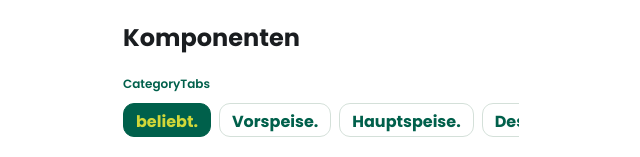
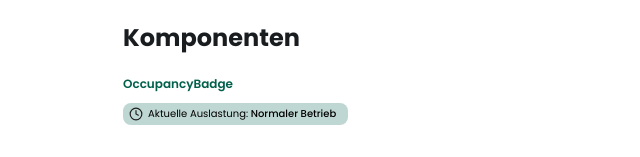
Before and after one commit to makroklar/makroklar, a Next.js app: page /guest/components in a window 1280 px wide. Shown: the top 157 px of the page, without its empty margins (319-959 px from the left). Built offline with nearby package versions, Linux system fonts and the light colour scheme.

Commit message:
Gastansicht: Anzeige der aktuellen Auslastung aus Figma
OccupancyBadge zeigt „Aktuelle Auslastung“ mit Status und wird mit
onClick zum Button. Dazu ein gemeinsames Uhr-Icon unter shared/icons.

```diff
--- a/src/areas/guest/ComponentsPage.tsx
+++ b/src/areas/guest/ComponentsPage.tsx
@@ -1,6 +1,7 @@
 import pizzaMargherita from '../../../public/images/guest/pizza-margherita.png';
 import { CategoryTabsDemo } from './CategoryTabsDemo';
 import { DishCard } from './components/menu/DishCard';
+import { OccupancyBadge } from './components/menu/OccupancyBadge';
 import { OnboardingDialogDemo } from './OnboardingDialogDemo';
 import styles from './ComponentsPage.module.css';
 
@@ -9,6 +10,11 @@ export function ComponentsPage() {
   return (
     <main className={styles.page}>
       <h1 className={styles.title}>Komponenten</h1>
+
+      <section className={styles.section}>
+        <h2 className={styles.sectionTitle}>OccupancyBadge</h2>
+        <OccupancyBadge status="Normaler Betrieb" />
+      </section>
 
       <section className={styles.section}>
         <h2 className={styles.sectionTitle}>CategoryTabs</h2>
--- /dev/null
+++ b/src/areas/guest/components/menu/OccupancyBadge.module.css
@@ -0,0 +1,39 @@
+.badge {
+  display: inline-flex;
+  align-self: flex-start;
+  align-items: center;
+  margin: 0;
+  padding: 4px 6px;
+  font-family: inherit;
+  color: var(--color-text-strong);
+  background: var(--color-primary-transparent);
+  border: none;
+  border-radius: 8px;
+}
+
+button.badge {
+  cursor: pointer;
+}
+
+button.badge:focus-visible {
+  outline: 2px solid var(--color-primary);
+  outline-offset: 2px;
+}
+
+.icon {
+  display: flex;
+  flex-shrink: 0;
+  color: var(--color-icon);
+}
+
+.label {
+  padding: 0 6px 0 5px;
+  font-size: var(--font-size-xs);
+  font-weight: var(--font-weight-regular);
+  line-height: 14px;
+  white-space: nowrap;
+}
+
+.status {
+  font-weight: var(--font-weight-medium);
+}
--- /dev/null
+++ b/src/areas/guest/components/menu/OccupancyBadge.tsx
@@ -0,0 +1,30 @@
+import { IconClock } from '@/shared/components/icons/IconClock';
+import styles from './OccupancyBadge.module.css';
+
+type OccupancyBadgeProps = {
+  /** z. B. „Normaler Betrieb“ */
+  status: string;
+  onClick?: () => void;
+};
+
+// Aktuelle Auslastung des Restaurants (Figma „Gastansicht“, Frame 97) – mit onClick als Button
+export function OccupancyBadge({ status, onClick }: OccupancyBadgeProps) {
+  const content = (
+    <>
+      <span className={styles.icon}>
+        <IconClock />
+      </span>
+      <span className={styles.label}>
+        Aktuelle Auslastung: <strong className={styles.status}>{status}</strong>
+      </span>
+    </>
+  );
+
+  return onClick ? (
+    <button type="button" className={styles.badge} onClick={onClick}>
+      {content}
+    </button>
+  ) : (
+    <p className={styles.badge}>{content}</p>
+  );
+}
--- /dev/null
+++ b/src/shared/components/icons/IconClock.tsx
@@ -0,0 +1,19 @@
+// Uhr-Icon wie „Clock“ aus dem Figma Simple Design System (Feather-Form), Farbe über currentColor
+export function IconClock({ size = 14 }: { size?: number }) {
+  return (
+    <svg
+      width={size}
+      height={size}
+      viewBox="0 0 24 24"
+      fill="none"
+      stroke="currentColor"
+      strokeWidth={2}
+      strokeLinecap="round"
+      strokeLinejoin="round"
+      aria-hidden="true"
+    >
+      <circle cx="12" cy="12" r="10" />
+      <polyline points="12 6 12 12 16 14" />
+    </svg>
+  );
+}
```
